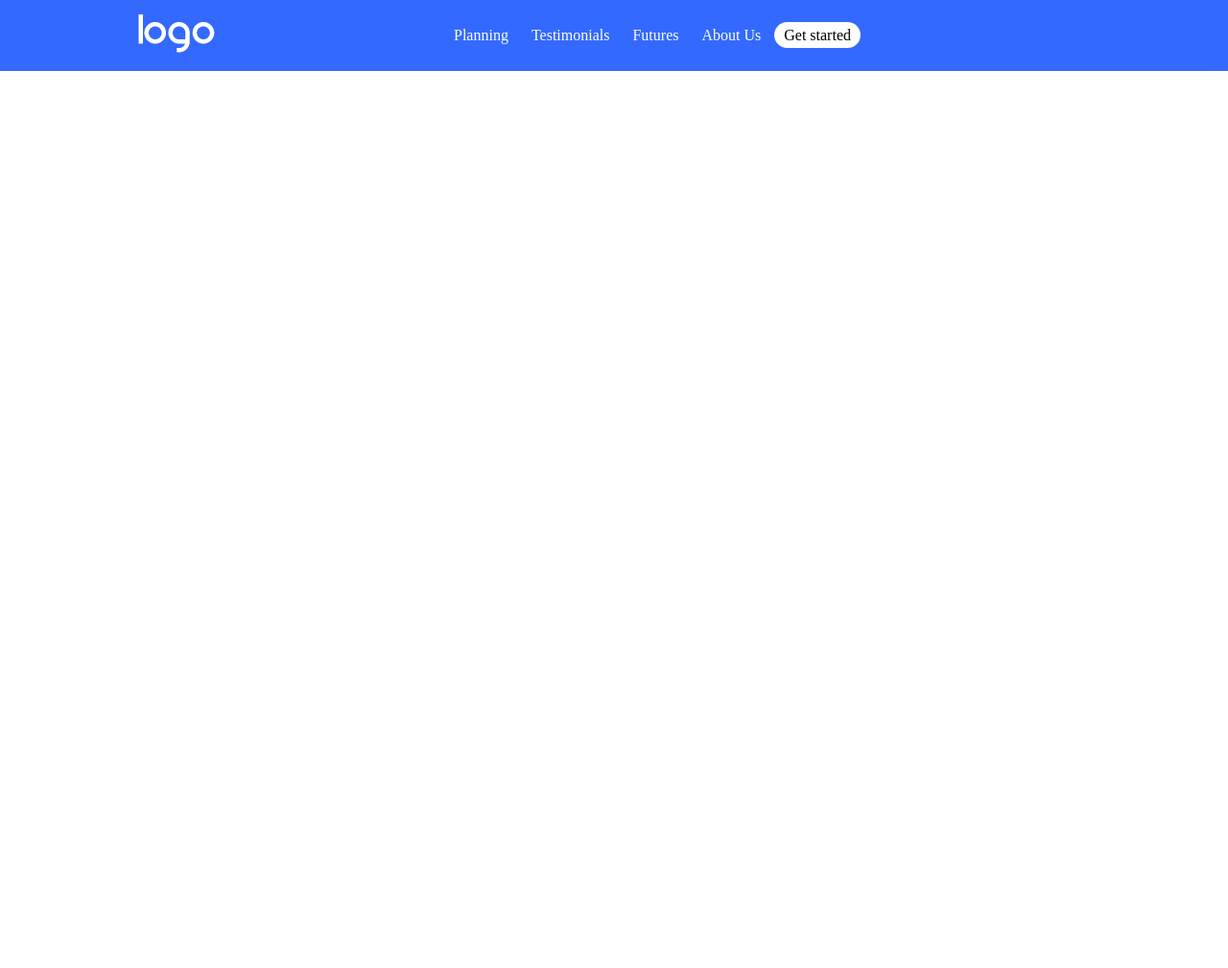
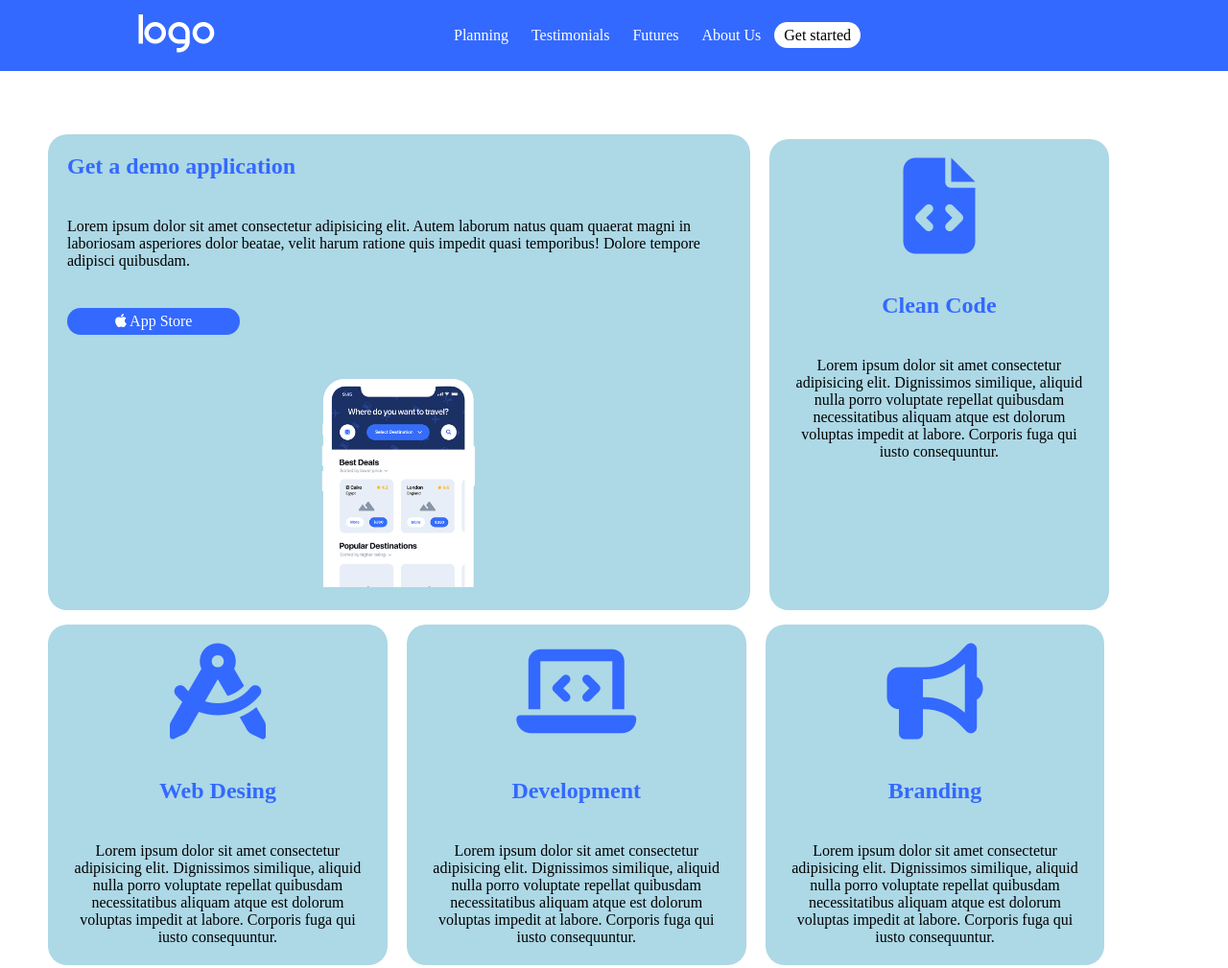
Before and after one commit to SamueleLettieri/htmlcss-responsive-layout, a plain HTML site: page index.html in a window 1280 px wide. Shown: the whole page at 96% size. Before the commit the page ends 800 px from the top, so only its background shows below. Drawn offline with Linux system fonts and the light colour scheme.

Commit message:
inserimento delle prime card  nel main

```diff
--- a/css/style.css
+++ b/css/style.css
@@ -8,6 +8,7 @@
 header{
     position: fixed;
     width: 100%;
+    top: 0;
     background-color: rgb(51, 105, 255);
     padding: 15px;
 }
@@ -47,7 +48,91 @@ header{
    padding-top: 5px;
 }
 
+  /* main */
+main{
+  padding: 30px;
+  margin-top:100px;
+}
+
+/* prima sezione */
+.f-m{
+   display: flex;
+   flex-direction: column;
+}
+
+.col-b{
+    background-color: lightblue;
+}
+
+.b-r{
+    border-radius: 20px;
+}
+
+.m-40{
+    margin-bottom: 40px;
+}
+
+.card-r{
+  width: 100%;
+  padding: 20px;
+}
+
+.card-q{
+   width: 100%;
+   margin-top: 15px;
+   padding: 20px;
+}
+
+.tb{
+    color: rgb(51, 105, 255);
+}
+
+.bt-b{
+    background-color:  rgb(51, 105, 255);
+    display: inline-block;
+    text-align: center;
+    padding-left: 50px;
+    padding-right: 50px;
+    padding-top: 5px;
+    padding-bottom: 5px;
+}
+
+.t-c{
+    text-align: center;
+}
+
+.iphone-img{
+    width: 200px;
+}
+
+.f-40{
+    font-size: 100px;
+}
+
+/* seconda sezione */
+
+
+
+
+
+
 @media all and (min-width: 768px){
+    .f-m{
+        display: flex;
+        flex-direction: row;
+        flex-wrap: wrap;
+     }
+
+     .card-r{
+        width: 60%;
+        margin-top: 10px;
+        margin-left: 20px;
+      }
+
+      .card-q{
+         width: 29%;
+         margin-left: 20px;
+      }
 
 }
 
--- a/index.html
+++ b/index.html
@@ -25,5 +25,42 @@
             <div><a class="bars" href="#"><i class="fa-solid fa-bars"></i></a></div>
         </div>
     </header>
+    <!-- main -->
+    <main>
+        <!-- prima sezione -->
+        <section>
+            <div class="f-m">
+                <div class="card-r col-b b-r">
+                        <h2 class="tb m-40">Get a demo application</h2>
+                        <p class="m-40">Lorem ipsum dolor sit amet consectetur adipisicing elit. Autem laborum natus quam quaerat magni in laboriosam asperiores dolor beatae, velit harum ratione quis impedit quasi temporibus! Dolore tempore adipisci quibusdam.</p>
+                        <a href="#" class="link bt-b m-40 b-r"><i class="fa-brands fa-apple"></i> App Store</a>
+                        <div class="t-c">
+                            <img class="iphone-img" src="./img/phone.png" alt="">
+                        </div>
+                </div>
+                <div class="card-q col-b b-r t-c">
+                    <div class="m-40"><i class="fa-solid fa-file-code f-40 tb"></i></div>
+                    <h2 class="tb m-40">Clean Code</h2>
+                    <p>Lorem ipsum dolor sit amet consectetur adipisicing elit. Dignissimos similique, aliquid nulla porro voluptate repellat quibusdam necessitatibus aliquam atque est dolorum voluptas impedit at labore. Corporis fuga qui iusto consequuntur.</p>
+                </div>
+                <div class="card-q col-b b-r t-c">
+                    <div class="m-40"><i class="fa-solid fa-compass-drafting f-40 tb"></i></div>
+                    <h2 class="tb m-40">Web Desing</h2>
+                    <p>Lorem ipsum dolor sit amet consectetur adipisicing elit. Dignissimos similique, aliquid nulla porro voluptate repellat quibusdam necessitatibus aliquam atque est dolorum voluptas impedit at labore. Corporis fuga qui iusto consequuntur.</p>
+                </div>
+                <div class="card-q col-b b-r t-c">
+                    <div class="m-40"><i class="fa-solid fa-laptop-code f-40 tb"></i></div>
+                    <h2 class="tb m-40">Development</h2>
+                    <p>Lorem ipsum dolor sit amet consectetur adipisicing elit. Dignissimos similique, aliquid nulla porro voluptate repellat quibusdam necessitatibus aliquam atque est dolorum voluptas impedit at labore. Corporis fuga qui iusto consequuntur.</p>
+                </div>
+                <div class="card-q col-b b-r t-c">
+                    <div class="m-40"><i class="fa-solid fa-bullhorn f-40 tb"></i></div>
+                    <h2 class="tb m-40">Branding</h2>
+                    <p>Lorem ipsum dolor sit amet consectetur adipisicing elit. Dignissimos similique, aliquid nulla porro voluptate repellat quibusdam necessitatibus aliquam atque est dolorum voluptas impedit at labore. Corporis fuga qui iusto consequuntur.</p>
+                </div>
+            </div>
+        </section>
+        <!-- seconda sezione -->
+    </main>
 </body>
 </html>
```
Also changed, not shown: img/phone.png (added). Lines whose indentation alone changed are shown as unchanged.
